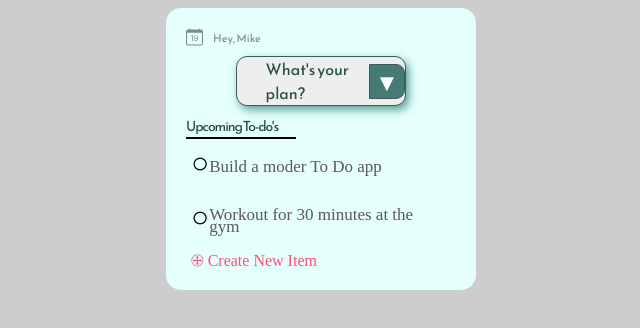
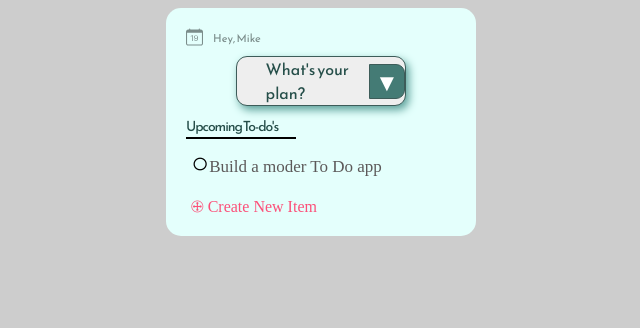
Before and after one commit to NekroArch/todo-web-adpplication, a plain HTML site: page src/main/resources/index.html in a window 1280 px wide. Shown: the whole page, without its empty margins (319-959 px from the left). Drawn offline with Linux system fonts and the light colour scheme; no server answers; a web font is replaced by a local one.

Commit message:
- fix bug with updateStatus

```diff
--- a/src/main/resources/index.html
+++ b/src/main/resources/index.html
@@ -92,7 +92,7 @@
                 <div class="choose-status__status" status-id="${status.id}" onclick="onStatusClick(this)">${status.title}</div>
     `;
 
-    const toDoIssueTemplate = (issue) => issueTemplate(issue, 'completeToDoIssue(parentElement)', 'deleteToDoIssue(parentElement)');
+    const toDoIssueTemplate = (issue) => issueTemplate(issue, 'completeToDoIssue(parentElement.parentElement)', 'deleteToDoIssue(parentElement)');
     function completeToDoIssue(issueElement) {
         cachingIssueRepository.updateIssueStatusAndDoWork(issueElement.getAttribute('issue-id'), 2,
             () => issueElement.remove()
@@ -154,7 +154,7 @@
                 });
         }
         createIssueAndDoWork(newIssue, doWork) {
-            doWork(issuesExamples[2]);
+            doWork(issuesExamples[0]);
         }
     }
 
@@ -200,34 +200,6 @@
                     "templated": true
                 }
             }
-        },
-        {
-            "id": 2,
-            "content": "Workout for 30 minutes at the gym",
-            "status": {
-                "id": 1,
-                "icon": "○",
-                "title": "To do",
-                "_links": {
-                    "self": {
-                        "href": "http://localhost:8080/statuses/1{?projection}",
-                        "templated": true
-                    }
-                }
-            },
-            "_links": {
-                "self": {
-                    "href": "http://localhost:8080/issues/2"
-                },
-                "issue": {
-                    "href": "http://localhost:8080/issues/2{?projection}",
-                    "templated": true
-                },
-                "status": {
-                    "href": "http://localhost:8080/issues/2/status{?projection}",
-                    "templated": true
-                }
-            }
         }
     ];
     let openSuse = `
```
